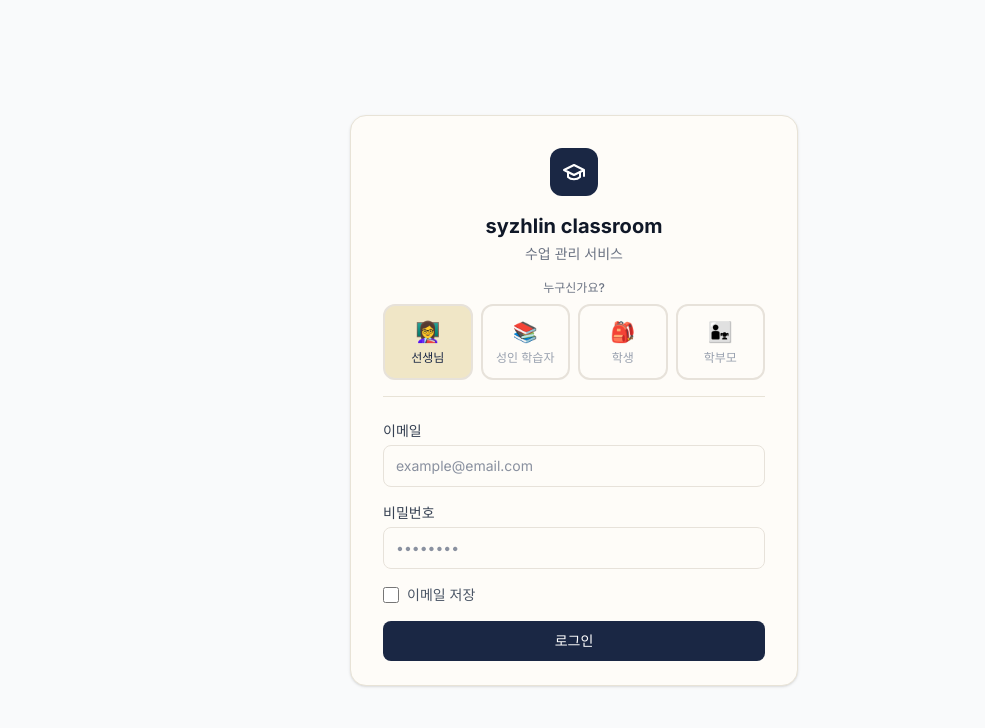
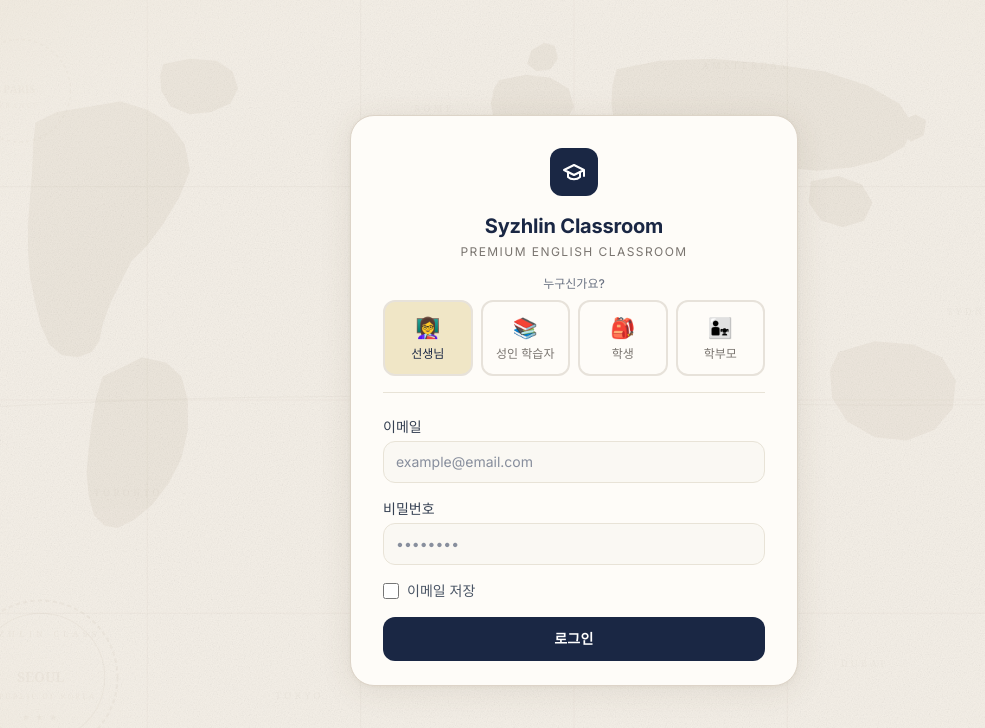
Before and after one commit to Syzhlin/syzhlin-classroom, a Next.js app: page /login in a window 1280 px wide. Shown: the top 728 px of the page, without its empty margins (66-1051 px from the left). Built offline with nearby package versions, Linux system fonts and the light colour scheme; no server answers.

Commit message:
design: 로그인 화면 Cream Passport Map 배경 + 카드 리디자인

```diff
--- a/src/app/(auth)/layout.tsx
+++ b/src/app/(auth)/layout.tsx
@@ -1,7 +1,122 @@
 export default function AuthLayout({ children }: { children: React.ReactNode }) {
   return (
-    <div className="min-h-screen flex items-center justify-center bg-gray-50">
-      {children}
+    <div className="min-h-screen flex items-center justify-center relative overflow-hidden" style={{ backgroundColor: '#F5F0E8' }}>
+
+      {/* ── Cream Passport Map Background ── */}
+      <svg
+        className="absolute inset-0 w-full h-full pointer-events-none select-none"
+        viewBox="0 0 1200 800"
+        preserveAspectRatio="xMidYMid slice"
+        xmlns="http://www.w3.org/2000/svg"
+        aria-hidden="true"
+      >
+        {/* Paper grain overlay */}
+        <filter id="grain">
+          <feTurbulence type="fractalNoise" baseFrequency="0.9" numOctaves="4" stitchTiles="stitch" />
+          <feColorMatrix type="saturate" values="0" />
+          <feBlend in="SourceGraphic" mode="multiply" result="blend" />
+          <feComposite in="blend" in2="SourceGraphic" operator="in" />
+        </filter>
+        <rect width="1200" height="800" fill="#F5F0E8" filter="url(#grain)" opacity="0.18" />
+
+        {/* ── World continents silhouette — very faint watermark ── */}
+        <g opacity="0.07" fill="#8B7355" stroke="none">
+          {/* North America */}
+          <path d="M 95 140 L 115 130 L 145 125 L 175 120 L 200 128 L 220 140 L 235 160 L 240 185 L 230 210 L 215 235 L 200 255 L 185 270 L 175 290 L 165 310 L 158 330 L 155 345 L 148 355 L 135 360 L 120 358 L 108 348 L 100 330 L 95 310 L 90 285 L 88 260 L 88 235 L 90 210 L 92 185 L 93 160 Z" />
+          {/* Greenland */}
+          <path d="M 215 85 L 240 80 L 265 82 L 280 92 L 285 108 L 278 122 L 260 130 L 240 132 L 222 125 L 213 110 L 212 95 Z" />
+          {/* South America */}
+          <path d="M 175 370 L 195 360 L 218 365 L 232 378 L 238 400 L 238 428 L 232 455 L 220 478 L 205 498 L 188 512 L 172 520 L 160 518 L 150 508 L 145 490 L 143 468 L 145 445 L 148 420 L 152 398 L 158 378 Z" />
+          {/* Europe */}
+          <path d="M 530 100 L 555 95 L 578 98 L 595 108 L 600 125 L 592 140 L 575 150 L 555 155 L 538 150 L 525 138 L 522 122 L 525 108 Z" />
+          {/* Scandinavia hint */}
+          <path d="M 560 72 L 572 65 L 582 68 L 585 80 L 578 90 L 565 92 L 556 85 Z" />
+          {/* Africa */}
+          <path d="M 548 175 L 575 168 L 600 172 L 622 185 L 635 205 L 640 232 L 638 262 L 630 292 L 615 318 L 595 338 L 572 350 L 550 352 L 530 344 L 515 328 L 508 305 L 506 278 L 508 250 L 514 222 L 524 198 L 536 182 Z" />
+          {/* Asia — simplified */}
+          <path d="M 640 90 L 680 82 L 730 80 L 785 85 L 835 92 L 875 105 L 905 122 L 918 142 L 910 162 L 888 175 L 860 182 L 828 185 L 795 182 L 760 178 L 725 175 L 695 172 L 668 168 L 648 158 L 638 142 L 635 122 L 636 105 Z" />
+          {/* India */}
+          <path d="M 738 188 L 758 185 L 775 190 L 782 205 L 778 225 L 765 242 L 748 250 L 734 245 L 726 228 L 726 210 L 730 196 Z" />
+          {/* Southeast Asia */}
+          <path d="M 822 195 L 848 190 L 870 198 L 880 215 L 872 232 L 852 238 L 832 232 L 820 215 Z" />
+          {/* Australia */}
+          <path d="M 848 355 L 882 345 L 918 348 L 945 360 L 958 382 L 955 408 L 938 428 L 912 438 L 882 435 L 856 420 L 842 398 L 840 372 Z" />
+          {/* Japan hint */}
+          <path d="M 908 138 L 920 132 L 930 138 L 928 152 L 916 158 L 906 150 Z" />
+        </g>
+
+        {/* ── Latitude / longitude lines — very faint ── */}
+        <g opacity="0.05" stroke="#7A6A55" strokeWidth="0.8" fill="none">
+          {/* Horizontal latitude lines */}
+          <line x1="0" y1="200" x2="1200" y2="200" />
+          <line x1="0" y1="400" x2="1200" y2="400" />
+          <line x1="0" y1="600" x2="1200" y2="600" />
+          {/* Vertical longitude lines */}
+          <line x1="200" y1="0" x2="200" y2="800" />
+          <line x1="400" y1="0" x2="400" y2="800" />
+          <line x1="600" y1="0" x2="600" y2="800" />
+          <line x1="800" y1="0" x2="800" y2="800" />
+          <line x1="1000" y1="0" x2="1000" y2="800" />
+          {/* Diagonal — equator curve hint */}
+          <path d="M 0 410 Q 300 390 600 400 Q 900 410 1200 400" />
+        </g>
+
+        {/* ── Passport stamp circles — corners, very faint ── */}
+        {/* Bottom-left stamp */}
+        <g opacity="0.06" transform="translate(100,660)">
+          <circle cx="0" cy="0" r="72" stroke="#8B7355" strokeWidth="2" fill="none" strokeDasharray="4 3" />
+          <circle cx="0" cy="0" r="60" stroke="#8B7355" strokeWidth="1" fill="none" />
+          <text x="0" y="-38" textAnchor="middle" fontFamily="Georgia, serif" fontSize="8" fill="#8B7355" letterSpacing="4">SYZHLIN CLASS</text>
+          <text x="0" y="4" textAnchor="middle" fontFamily="Georgia, serif" fontSize="13" fill="#8B7355" fontWeight="bold">SEOUL</text>
+          <text x="0" y="20" textAnchor="middle" fontFamily="Georgia, serif" fontSize="7" fill="#8B7355" letterSpacing="2">REPUBLIC OF KOREA</text>
+          <text x="0" y="40" textAnchor="middle" fontFamily="Georgia, serif" fontSize="7" fill="#8B7355" letterSpacing="2">★ ★ ★</text>
+        </g>
+        {/* Top-right stamp */}
+        <g opacity="0.05" transform="translate(1100,130)">
+          <circle cx="0" cy="0" r="68" stroke="#8B7355" strokeWidth="2" fill="none" strokeDasharray="4 3" />
+          <circle cx="0" cy="0" r="56" stroke="#8B7355" strokeWidth="1" fill="none" />
+          <text x="0" y="-34" textAnchor="middle" fontFamily="Georgia, serif" fontSize="7.5" fill="#8B7355" letterSpacing="3">PASSPORT</text>
+          <text x="0" y="4" textAnchor="middle" fontFamily="Georgia, serif" fontSize="13" fill="#8B7355" fontWeight="bold">LONDON</text>
+          <text x="0" y="20" textAnchor="middle" fontFamily="Georgia, serif" fontSize="7" fill="#8B7355" letterSpacing="2">UNITED KINGDOM</text>
+          <text x="0" y="38" textAnchor="middle" fontFamily="Georgia, serif" fontSize="7" fill="#8B7355" letterSpacing="2">★ ★ ★</text>
+        </g>
+        {/* Top-left small stamp */}
+        <g opacity="0.04" transform="translate(80,110)">
+          <circle cx="0" cy="0" r="48" stroke="#8B7355" strokeWidth="1.5" fill="none" strokeDasharray="3 3" />
+          <text x="0" y="2" textAnchor="middle" fontFamily="Georgia, serif" fontSize="10" fill="#8B7355" fontWeight="bold">PARIS</text>
+          <text x="0" y="16" textAnchor="middle" fontFamily="Georgia, serif" fontSize="6.5" fill="#8B7355" letterSpacing="2">FRANCE</text>
+        </g>
+        {/* Bottom-right small stamp */}
+        <g opacity="0.04" transform="translate(1090,680)">
+          <circle cx="0" cy="0" r="50" stroke="#8B7355" strokeWidth="1.5" fill="none" strokeDasharray="3 3" />
+          <text x="0" y="-4" textAnchor="middle" fontFamily="Georgia, serif" fontSize="10" fill="#8B7355" fontWeight="bold">NEW YORK</text>
+          <text x="0" y="12" textAnchor="middle" fontFamily="Georgia, serif" fontSize="6.5" fill="#8B7355" letterSpacing="2">U.S.A.</text>
+        </g>
+
+        {/* ── City name watermarks — barely visible ── */}
+        <g opacity="0.04" fontFamily="Georgia, serif" fill="#7A6A55" letterSpacing="3">
+          <text x="320" y="680" fontSize="9">TOKYO</text>
+          <text x="720" y="90" fontSize="9">AMSTERDAM</text>
+          <text x="950" y="320" fontSize="9">SYDNEY</text>
+          <text x="150" y="490" fontSize="9">TORONTO</text>
+          <text x="850" y="650" fontSize="9">DUBAI</text>
+          <text x="450" y="130" fontSize="9">ROME</text>
+        </g>
+
+        {/* ── Subtle vignette edges ── */}
+        <defs>
+          <radialGradient id="vignette" cx="50%" cy="50%" r="70%">
+            <stop offset="60%" stopColor="#F5F0E8" stopOpacity="0" />
+            <stop offset="100%" stopColor="#E8E0D0" stopOpacity="0.45" />
+          </radialGradient>
+        </defs>
+        <rect width="1200" height="800" fill="url(#vignette)" />
+      </svg>
+
+      {/* ── Login card ── */}
+      <div className="relative z-10 w-full px-4 py-8 flex items-center justify-center min-h-screen">
+        {children}
+      </div>
     </div>
   )
 }
--- a/src/app/(auth)/login/page.tsx
+++ b/src/app/(auth)/login/page.tsx
@@ -18,15 +18,15 @@ type RoleValue = typeof ROLES[number]['value']
 
 const COLOR_ACTIVE: Record<string, string> = {
   indigo:  'border-[var(--sz-navy)] bg-[var(--sz-gold-light)] text-[var(--sz-navy)]',
-  emerald: 'border-emerald-400 bg-emerald-50 text-emerald-700',
-  sky:     'border-sky-400 bg-sky-50 text-sky-700',
-  amber:   'border-amber-400 bg-amber-50 text-amber-700',
+  emerald: 'border-[var(--sz-navy)] bg-[var(--sz-gold-light)] text-[var(--sz-navy)]',
+  sky:     'border-[var(--sz-navy)] bg-[var(--sz-gold-light)] text-[var(--sz-navy)]',
+  amber:   'border-[var(--sz-navy)] bg-[var(--sz-gold-light)] text-[var(--sz-navy)]',
 }
 const BTN_COLOR: Record<string, string> = {
   indigo:  'bg-[var(--sz-navy)] hover:bg-[var(--sz-navy-light)]',
-  emerald: 'bg-emerald-600 hover:bg-emerald-700',
-  sky:     'bg-sky-500 hover:bg-sky-600',
-  amber:   'bg-amber-500 hover:bg-amber-600',
+  emerald: 'bg-[var(--sz-navy)] hover:bg-[var(--sz-navy-light)]',
+  sky:     'bg-[var(--sz-navy)] hover:bg-[var(--sz-navy-light)]',
+  amber:   'bg-[var(--sz-navy)] hover:bg-[var(--sz-navy-light)]',
 }
 
 function getColorForRole(role: RoleValue) {
@@ -170,7 +170,7 @@ export default function LoginPage() {
   }
 
   return (
-    <div className="w-full max-w-md rounded-2xl shadow-sm border overflow-hidden" style={{backgroundColor: "var(--sz-paper)", borderColor: "var(--sz-beige)"}}>
+    <div className="w-full max-w-md rounded-3xl overflow-hidden" style={{backgroundColor: "var(--sz-paper)", borderColor: "#DDD4C8", border: "1px solid #DDD4C8", boxShadow: "0 4px 32px rgba(100,80,50,0.10), 0 1px 4px rgba(100,80,50,0.06)"}}>
       {/* 로고 */}
       <div className="px-8 pt-8 pb-4 text-center">
         <div className="inline-flex items-center justify-center w-12 h-12 rounded-xl mb-4" style={{backgroundColor: "var(--sz-navy)"}}>
@@ -179,8 +179,8 @@ export default function LoginPage() {
             <path d="M6 12v5c3 3 9 3 12 0v-5"/>
           </svg>
         </div>
-        <h1 className="text-xl font-bold text-gray-900">syzhlin classroom</h1>
-        <p className="mt-1 text-sm text-gray-500">수업 관리 서비스</p>
+        <h1 className="text-xl font-bold tracking-tight" style={{color: "var(--sz-navy)", letterSpacing: "-0.01em"}}>Syzhlin Classroom</h1>
+        <p className="mt-1 text-xs tracking-widest uppercase" style={{color: "var(--sz-warm-gray)", letterSpacing: "0.12em"}}>Premium English Classroom</p>
       </div>
 
       {/* 역할 선택 */}
@@ -195,7 +195,7 @@ export default function LoginPage() {
               className={`flex flex-col items-center gap-1 py-3 rounded-xl border-2 text-xs font-medium transition-all ${
                 role === r.value
                   ? COLOR_ACTIVE[r.color]
-                  : 'border-gray-100 text-gray-400 hover:border-gray-200'
+                  : 'border-[var(--sz-beige)] text-[var(--sz-warm-gray)] hover:border-[var(--sz-navy)] hover:text-[var(--sz-navy)]'
               }`}
             >
               <span className="text-xl">{r.emoji}</span>
@@ -228,7 +228,7 @@ export default function LoginPage() {
                   autoComplete="email"
                   placeholder="example@email.com"
                   required
-                  className="w-full px-3 py-2.5 border border-gray-200 rounded-lg text-sm focus:outline-none focus:ring-2 focus:ring-[var(--sz-navy)] focus:border-transparent"
+                  className="w-full px-3 py-2.5 border rounded-xl text-sm focus:outline-none focus:ring-2 focus:ring-[var(--sz-navy)] focus:border-transparent" style={{borderColor: "var(--sz-beige)", backgroundColor: "var(--sz-cream)"}}
                 />
               </div>
               <div>
@@ -240,7 +240,7 @@ export default function LoginPage() {
                   autoComplete="current-password"
                   placeholder="••••••••"
                   required
-                  className="w-full px-3 py-2.5 border border-gray-200 rounded-lg text-sm focus:outline-none focus:ring-2 focus:ring-[var(--sz-navy)] focus:border-transparent"
+                  className="w-full px-3 py-2.5 border rounded-xl text-sm focus:outline-none focus:ring-2 focus:ring-[var(--sz-navy)] focus:border-transparent" style={{borderColor: "var(--sz-beige)", backgroundColor: "var(--sz-cream)"}}
                 />
               </div>
             </>
@@ -255,7 +255,7 @@ export default function LoginPage() {
                 autoComplete="off"
                 autoCapitalize="off"
                 required
-                className="w-full px-3 py-2.5 border border-gray-200 rounded-lg text-sm font-mono tracking-widest text-center focus:outline-none focus:ring-2 focus:ring-[var(--sz-navy)] focus:border-transparent"
+                className="w-full px-3 py-2.5 border rounded-xl text-sm font-mono tracking-widest text-center focus:outline-none focus:ring-2 focus:ring-[var(--sz-navy)] focus:border-transparent" style={{borderColor: "var(--sz-beige)", backgroundColor: "var(--sz-cream)"}}
               />
               <p className="mt-1.5 text-xs text-gray-400 text-center">선생님께 받은 코드를 입력하세요</p>
             </div>
@@ -277,7 +277,7 @@ export default function LoginPage() {
           <button
             type="submit"
             disabled={loading}
-            className={`w-full py-2.5 text-white text-sm font-medium rounded-lg transition-colors disabled:opacity-60 ${BTN_COLOR[color]}`}
+            className={`w-full py-3 text-white text-sm font-semibold rounded-xl transition-colors disabled:opacity-60 tracking-wide ${BTN_COLOR[color]}`}
           >
             {loading ? '로그인 중...' : '로그인'}
           </button>
```
